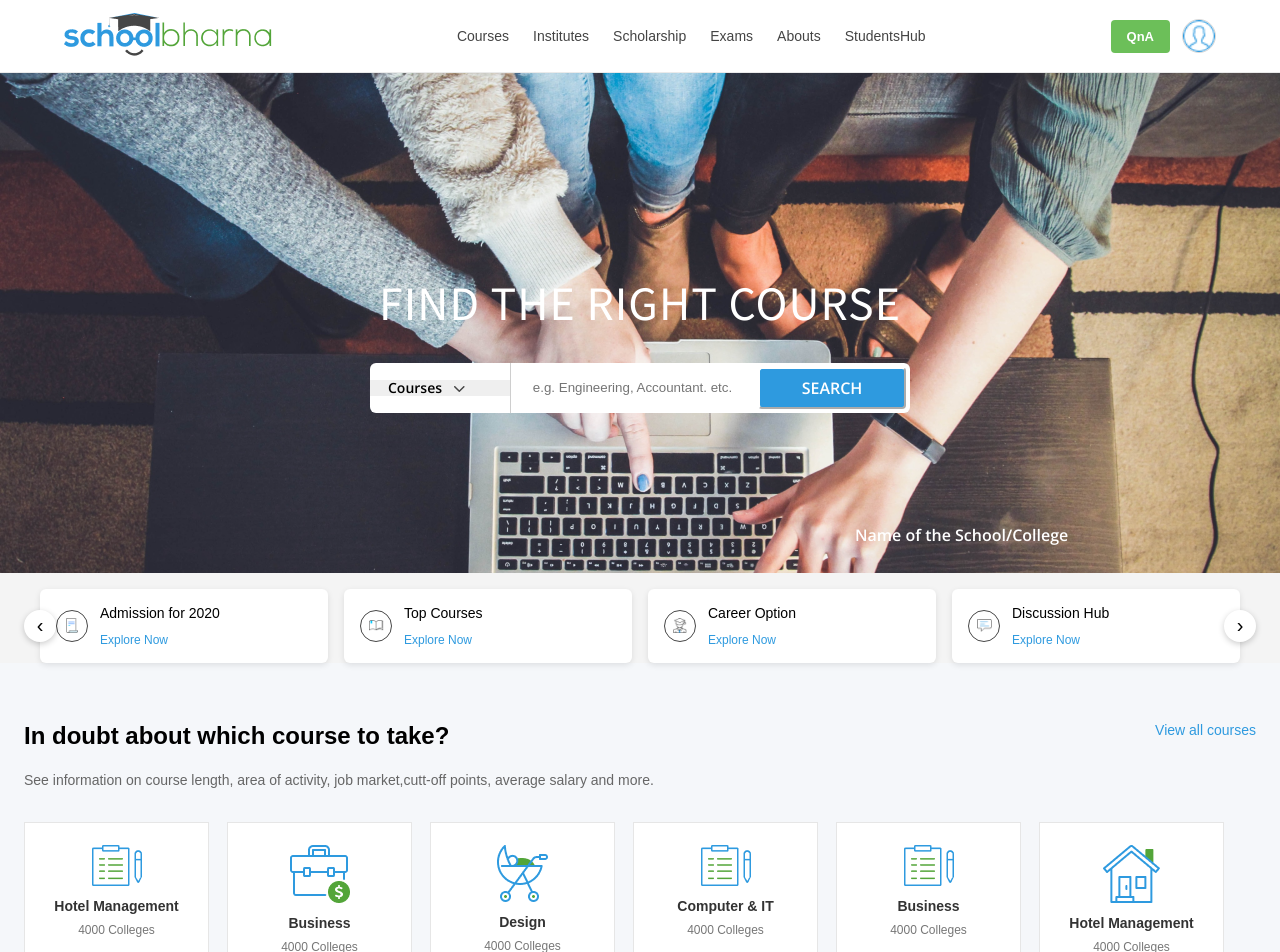
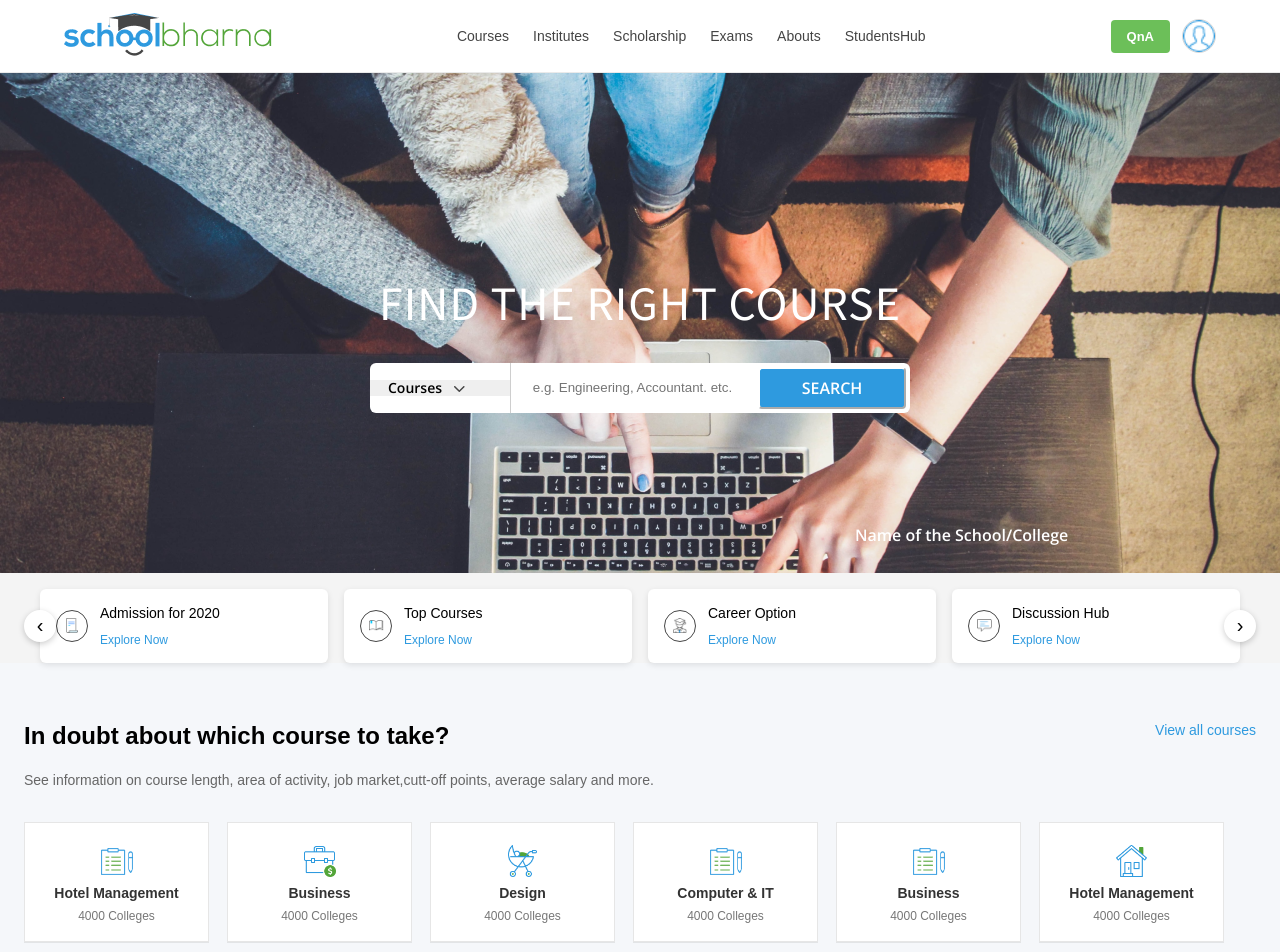
Before and after one commit to bibashmanjusubedi/schoolbharna-ui, a React (Vite) app: page / in a window 1280 px wide. Shown: the top 952 px of the page. Built offline with nearby package versions, Linux system fonts and the light colour scheme.

Commit message:
fix: Consistent spacing in course icon , title and colleges

```diff
--- a/src/components/layout/CourseHelp.css
+++ b/src/components/layout/CourseHelp.css
@@ -60,6 +60,10 @@
     min-height:120px;
     box-shadow:0 1px rgba(0,0,0,0.08);
     transition: transform 0.2s ease;
+    display:flex;
+    flex-direction: column;
+    align-items: center;
+    gap:8px;
 }
 
 
@@ -70,9 +74,15 @@
 .course-icon{
     font-size:14px;
     color:#2e9adf;
-    margin-bottom:12px;
     display:flex;
     justify-content:center;
+    margin-bottom: 0;
+}
+
+.course-icon img{
+    width:32px;
+    height:32px;
+    object-fit: contain;
 }
 
 
@@ -80,10 +90,11 @@
     font-size:14px;
     font-weight:600;
     color:#333;
-    margin:0 0 6px;
+    margin: 0;
 }
 
 .course-card span{
     font-size:12px;
     color:#777;
+    margin: 0;
 }
```
